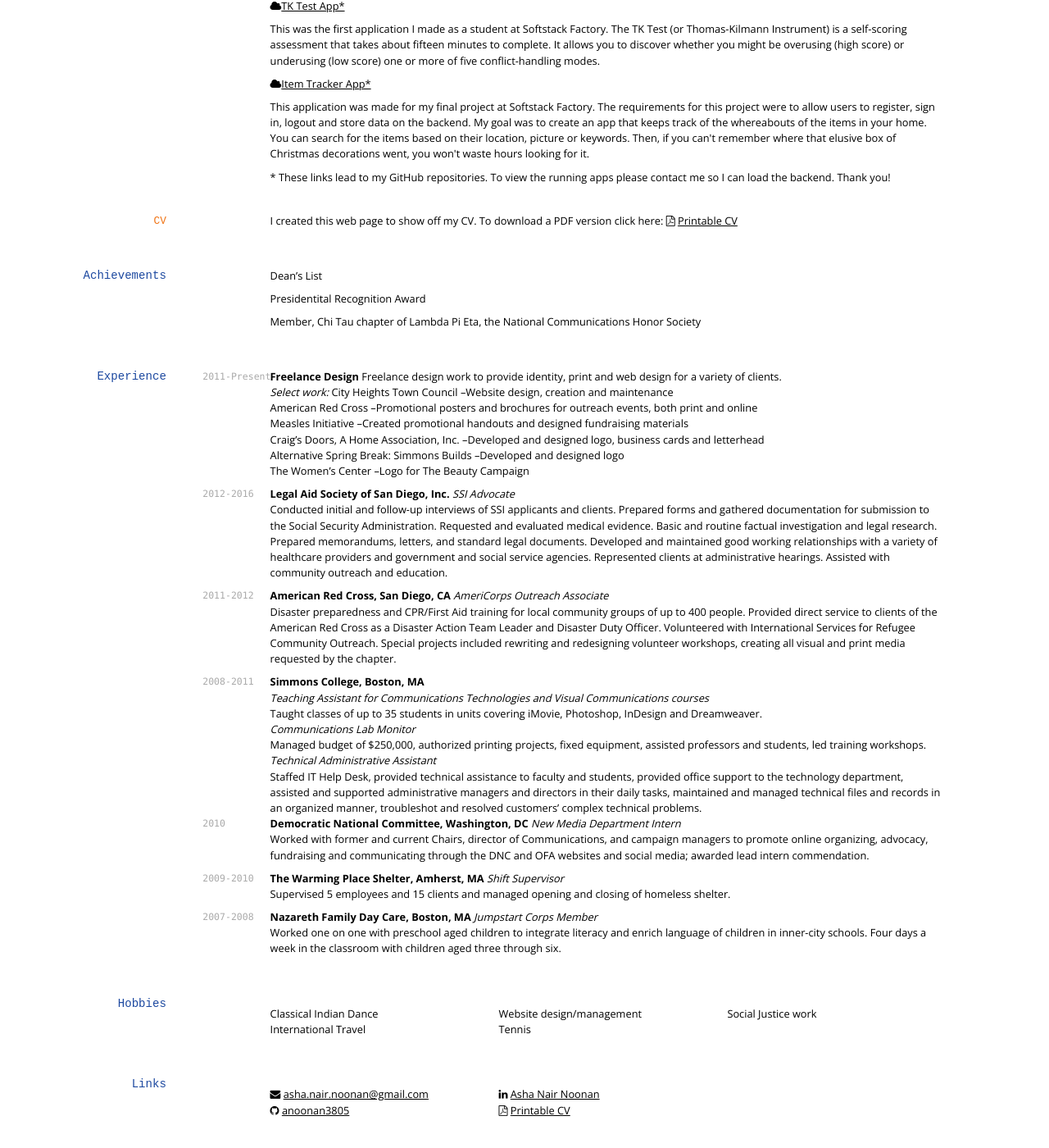
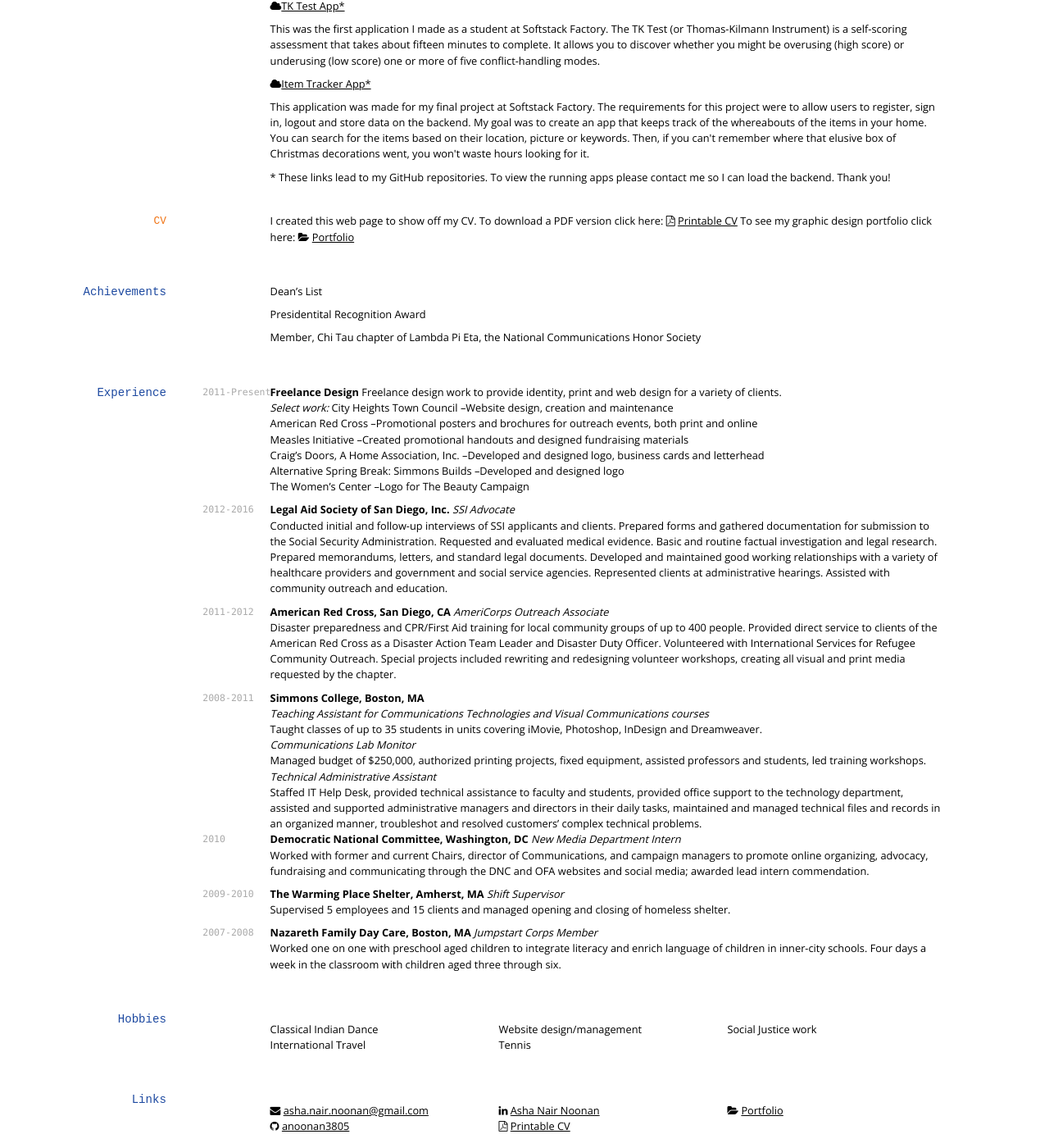
Before and after one commit to anoonan3805/anoonan.github.io, a Jekyll site: the page built from index.md, in a window 1280 px wide and 1400 px high, scrolled down 1053 px. Shown: the whole window at 82% size. Built offline with Jekyll 4.4.1, drawn with Linux system fonts in a browser that asks for light colours; nearby versions of some CDN libraries.

Commit message:
Fixed resume, added portfolio

```diff
--- a/index.md
+++ b/index.md
@@ -16,7 +16,8 @@ Hybrid Mobile App Development Student and Technology Aficionado
 <i class="fa fa-linkedin" aria-hidden="true"></i> <a href="www.linkedin.com/in/asha-nair-noonan" target="_blank"> Asha Nair Noonan</a>
 |
 <i class="fa fa-file-pdf-o" aria-hidden="true"></i> <a href="./media/ANNgd2016.pdf" target="_blank">Printable CV</a>
-
+|
+<i class = "fa fa-folder-open" aria-hidden="true"></i> <a href="http://ashanairnoonan.wixsite.com/portfolio" target="_blank"> Portfolio</a>
 </div>
 
 
@@ -95,8 +96,9 @@ remember where that elusive box of Christmas decorations went, you won't waste h
 
 ### CV
 
-I created this web page to show off my CV. To download a PDF version click here: <i class="fa fa-file-pdf-o" aria-hidden="true"></i> <a href="./media/ANNgd2016.pdf" target="_blank">Printable CV</a>
-
+I created this web page to show off my CV.
+To download a PDF version click here: <i class="fa fa-file-pdf-o" aria-hidden="true"></i> <a href="./media/ANNgd2016.pdf" target="_blank">Printable CV</a>
+To see my graphic design portfolio click here: <i class = "fa fa-folder-open" aria-hidden="true"></i> <a href="http://ashanairnoonan.wixsite.com/portfolio" target="_blank"> Portfolio</a>
 ## Achievements
 
 Dean's List
@@ -167,3 +169,4 @@ Worked one on one with preschool aged children to integrate literacy and enrich
 * <i class="fa fa-github"></i> <a href="http://github.com/" target="_blank">anoonan3805</a><br />
 * <i class="fa fa-linkedin" aria-hidden="true"></i> <a href="www.linkedin.com/in/asha-nair-noonan" target="_blank"> Asha Nair Noonan</a>
 * <i class="fa fa-file-pdf-o" aria-hidden="true"></i> <a href="./media/ANNgd2016.pdf" target="_blank">Printable CV</a>
+* <i class = "fa fa-folder-open" aria-hidden="true"></i> <a href="http://ashanairnoonan.wixsite.com/portfolio" target="_blank"> Portfolio</a>
```
Also changed, not shown: 3 other files.
